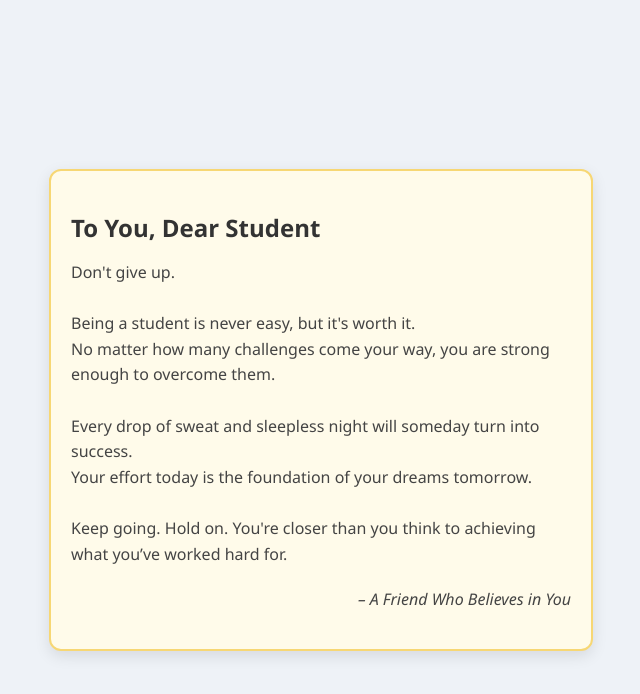
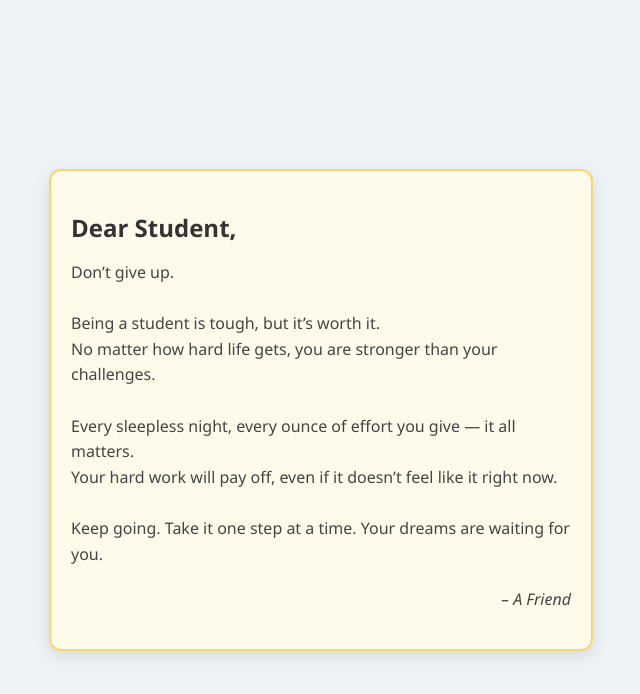
Before and after one commit to jomarhatesu/MOTI, a plain HTML site: page index.html in a window 1280 px wide. Both pictures are taken after a click on the button "📩 Open Letter". Shown: the whole page, without its empty margins (319-959 px from the left). Drawn offline with Linux system fonts and the light colour scheme.

Commit message:
Update index.html

```diff
--- a/index.html
+++ b/index.html
@@ -10,16 +10,16 @@
     <button id="openLetterBtn">📩 Open Letter</button>
 
     <div class="letter" id="letter">
-      <h2>To You, Dear Student</h2>
+      <h2>Dear Student,</h2>
       <p>
-        Don't give up.<br><br>
-        Being a student is never easy, but it's worth it.<br>
-        No matter how many challenges come your way, you are strong enough to overcome them.<br><br>
-        Every drop of sweat and sleepless night will someday turn into success.<br>
-        Your effort today is the foundation of your dreams tomorrow.<br><br>
-        Keep going. Hold on. You're closer than you think to achieving what you’ve worked hard for.
+        Don’t give up.<br><br>
+        Being a student is tough, but it’s worth it.<br>
+        No matter how hard life gets, you are stronger than your challenges.<br><br>
+        Every sleepless night, every ounce of effort you give — it all matters.<br>
+        Your hard work will pay off, even if it doesn’t feel like it right now.<br><br>
+        Keep going. Take it one step at a time. Your dreams are waiting for you.
       </p>
-      <p class="from">– A Friend Who Believes in You</p>
+      <p class="from">– A Friend</p>
     </div>
   </div>
 
```
